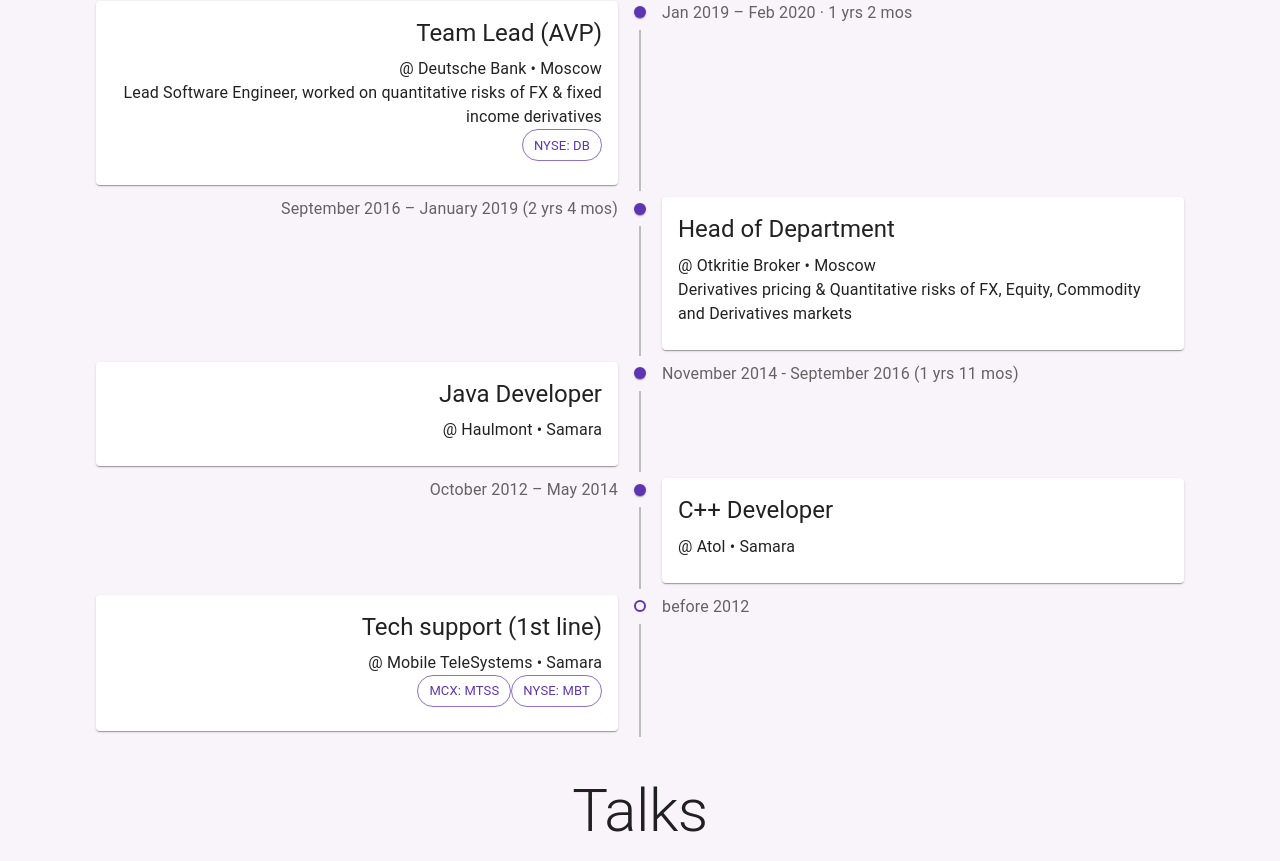
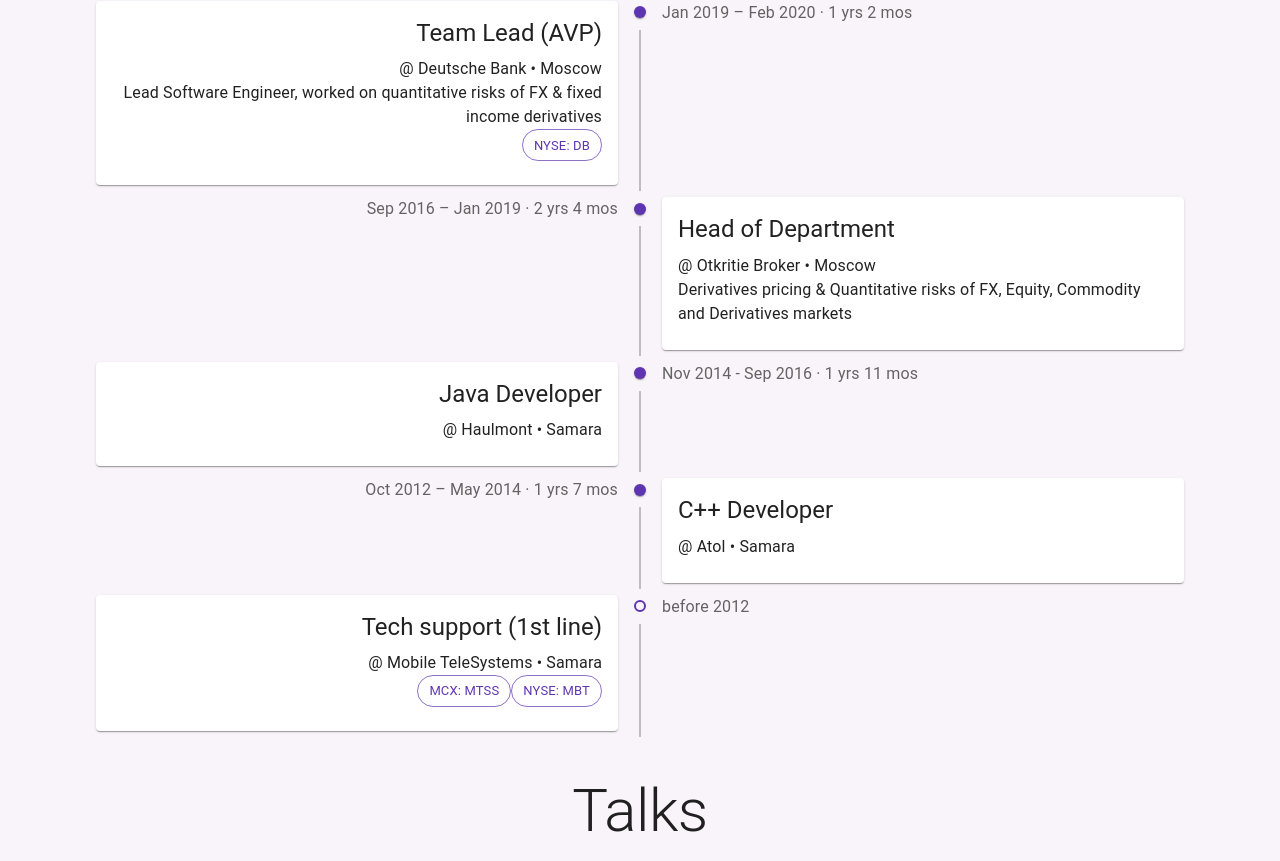
Before and after one commit to batiaev/batiaev.github.io, a Next.js app: page / in a window 1280 px wide. Shown: the part 1739-2600 px from the top of the page. Built offline with nearby package versions, Linux system fonts and the light colour scheme.

Commit message:
mobile improvements

```diff
--- a/src/Contact.tsx
+++ b/src/Contact.tsx
@@ -61,16 +61,16 @@
   return (
     <section>
       <Title text="Get In Touch" />
-      <Grid container spacing={12}>
+      <Grid container>
         {data.social.map(
           (social, idx) =>
             !social.hidden && (
-              <Grid item sm={6} lg={3} key={social.id}>
+              <Grid item xs={12} sm={6} lg={3} sx={{ p: 2 }} key={'social' + idx}>
                 <Paper
                   elevation={selectedItem == social.name ? 4 : 1}
                   sx={{ textAlign: 'center' }}
-                  onMouseOver={(e) => elevate(social.name)}
-                  onMouseOut={(e) => elevate('none')}
+                  onMouseOver={() => elevate(social.name)}
+                  onMouseOut={() => elevate('none')}
                 >
                   <Card
                     sx={selectedItem == social.name ? { bgcolor: deepPurple[100] } : {}}
--- a/src/Education.tsx
+++ b/src/Education.tsx
@@ -13,6 +13,7 @@
 import TimelineOppositeContent from '@mui/lab/TimelineOppositeContent'
 import Title from '../src/components/Title'
 import data from '../src/data.json'
+import { isMobileOnly } from "react-device-detect";
 
 const useStyles = makeStyles(() => ({
   cardContent: {
@@ -48,10 +49,12 @@
             <TimelineOppositeContent className="wideOnly">
               <Typography color="textSecondary">{edx.period}</Typography>
             </TimelineOppositeContent>
-            <TimelineSeparator>
-              <TimelineDot color="primary" />
-              <TimelineConnector />
-            </TimelineSeparator>
+            {isMobileOnly ? null : (
+                <TimelineSeparator>
+                  <TimelineDot color="primary"/>
+                  <TimelineConnector/>
+                </TimelineSeparator>
+            )}
             <TimelineContent>
               <Card className="card">
                 <CardContent className={classes.cardContent}>
--- a/src/Experience.tsx
+++ b/src/Experience.tsx
@@ -11,6 +11,7 @@
 import TimelineContent from '@mui/lab/TimelineContent'
 import TimelineDot from '@mui/lab/TimelineDot'
 import TimelineOppositeContent from '@mui/lab/TimelineOppositeContent'
+import { isMobileOnly } from "react-device-detect";
 
 import makeStyles from '@mui/styles/makeStyles'
 import Title from '../src/components/Title'
@@ -31,7 +32,7 @@
   return (
     <section>
       <Title text="Experience" />
-      <Timeline position="alternate">
+      <Timeline position={isMobileOnly ? "right" : "alternate"} >
         <TimelineItem>
           <TimelineSeparator>
             <TimelineDot color="primary" className={classes.historyStart}>
@@ -44,8 +45,11 @@
         {data.experiences.map((experience, idx) => (
           <TimelineItem key={idx}>
             <TimelineOppositeContent className="wideOnly">
-              <Typography color="textSecondary">{experience.period}</Typography>
+              <Typography
+                  color="textSecondary">{experience.period}{experience.duration ? ' · ' + experience.duration : ''}
+              </Typography>
             </TimelineOppositeContent>
+            {isMobileOnly ? null : (
                 <TimelineSeparator>
                   <TimelineDot
                       variant={experience.id == 1 ? 'outlined' : 'filled'}
@@ -53,11 +57,12 @@
                   />
                   <TimelineConnector />
                 </TimelineSeparator>
+            )}
             <TimelineContent>
               <Card className="card">
                 <CardContent>
                   <Typography className="mobileOnly" color="textSecondary">
-                    {experience.period}
+                    {experience.period}{experience.duration?' · ' + experience.duration:''}
                   </Typography>
                   <Typography component="h3" variant="h5" gutterBottom>
                     {experience.title}
--- a/src/data.json
+++ b/src/data.json
@@ -135,7 +135,8 @@
     {
       "id": 7,
       "title": "Chief Technology Officer (CTO)",
-      "period": "Feb 2023 – present · 4 mos",
+      "period": "Feb 2023 – present",
+      "duration": "5 mos",
       "company": "Stealth WealthTech Startup",
       "city": "London",
       "logo": "/images/stealth.png",
@@ -146,7 +147,8 @@
     {
       "id": 6,
       "title": "Head of Trading Platform",
-      "period": "Feb 2020 – May 2023 · 3 yrs 4 mos",
+      "period": "Feb 2020 – May 2023",
+      "duration": "3 yrs 4 mos",
       "company": "Revolut",
       "city": "London",
       "logo": "/images/revolut.png",
@@ -157,7 +159,8 @@
     {
       "id": 5,
       "title": "Team Lead (AVP)",
-      "period": "Jan 2019 – Feb 2020 · 1 yrs 2 mos",
+      "period": "Jan 2019 – Feb 2020",
+      "duration": "1 yrs 2 mos",
       "company": "Deutsche Bank",
       "city": "Moscow",
       "logo": "/images/db.png",
@@ -168,7 +171,8 @@
     {
       "id": 4,
       "title": "Head of Department",
-      "period": "September 2016 – January 2019 (2 yrs 4 mos)",
+      "period": "Sep 2016 – Jan 2019",
+      "duration": "2 yrs 4 mos",
       "company": "Otkritie Broker",
       "city": "Moscow",
       "logo": "/images/otkritie.png",
@@ -179,7 +183,8 @@
     {
       "id": 3,
       "title": "Java Developer",
-      "period": "November 2014 - September 2016 (1 yrs 11 mos)",
+      "period": "Nov 2014 - Sep 2016",
+      "duration": "1 yrs 11 mos",
       "company": "Haulmont",
       "city": "Samara",
       "url": "https://open-broker.ru/",
@@ -188,7 +193,8 @@
     {
       "id": 2,
       "title": "C++ Developer",
-      "period": "October 2012 – May 2014",
+      "period": "Oct 2012 – May 2014",
+      "duration": "1 yrs 7 mos",
       "company": "Atol",
       "city": "Samara",
       "url": "https://atol.ru/",
```
Also changed, not shown: package.json (+15 -14 lines), 1 other file (tests, documents, lock files or other folders). Lines whose indentation alone changed are shown as unchanged.
